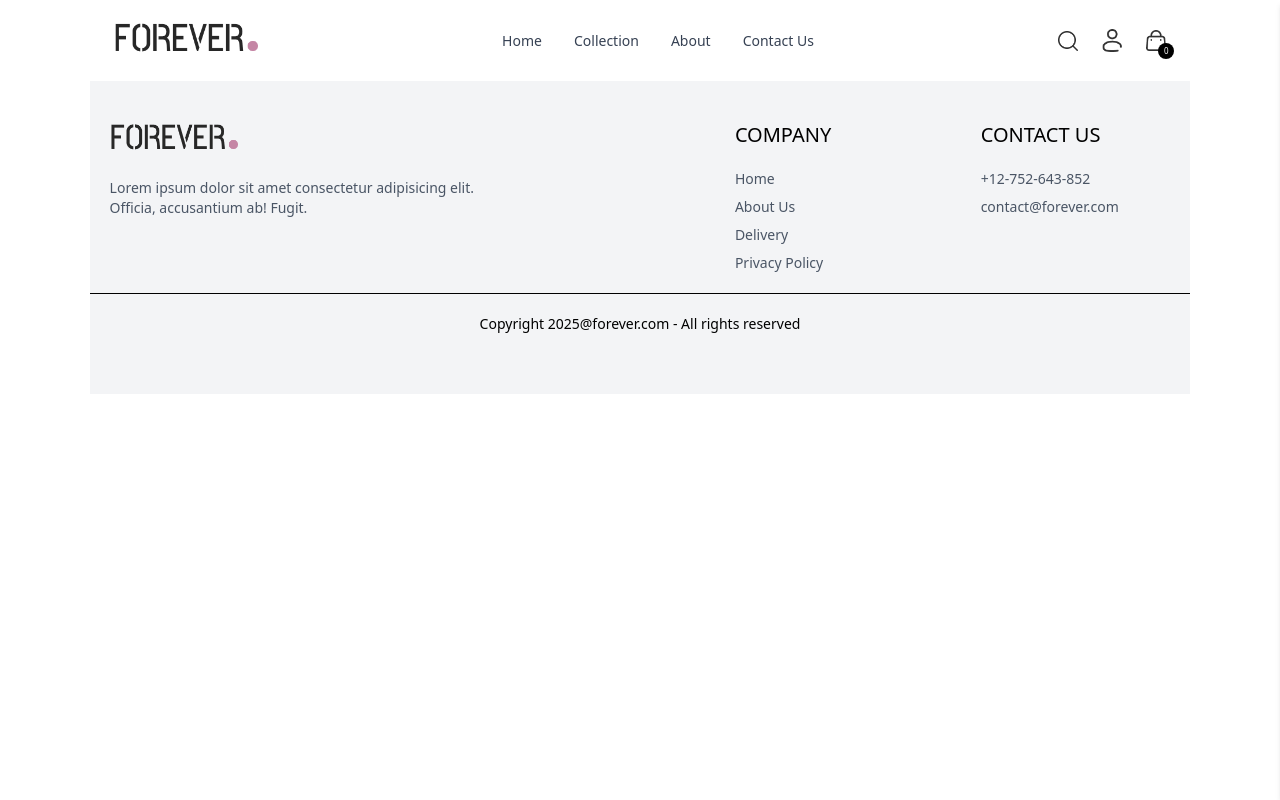
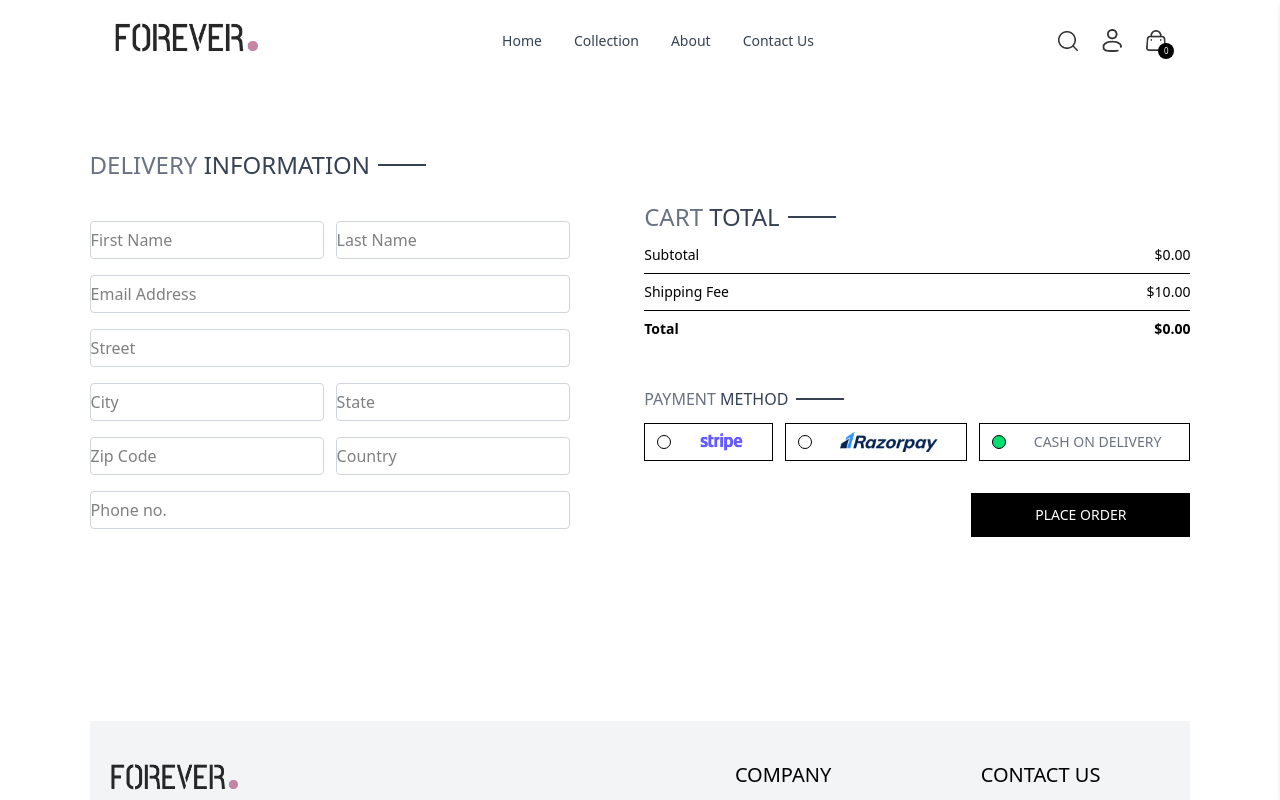
Before and after one commit to tanzeelafaheem/ECommerce, a React (Vite) app in the folder frontend/: page /place-order in a window 1280 px wide. Shown: the top 800 px of the page. Built offline with nearby package versions, Linux system fonts and the light colour scheme.

Commit message:
created PlaceOrder page

```diff
--- a/frontend/src/pages/PlaceOrder.jsx
+++ b/frontend/src/pages/PlaceOrder.jsx
@@ -1,9 +1,64 @@
-import React from 'react'
+import React, { useContext, useState } from 'react'
+import Title from '../components/Title'
+import CartTotal from '../components/CartTotal'
+import { assets } from '../assets/frontend_assets/assets'
+import { ShopContext } from '../context/ShopContext'
 
 const PlaceOrder = () => {
+  const [method,setMethod]=useState('cod');
+  const {navigate}=useContext(ShopContext);
   return (
     <div>
-
+      <div className="flex felx-col sm:flex-row justify-between gap-4 pt-5 sm:pt-14 min-h-[80vh] border-top">
+        {/* Left side */}
+        <div className="flex flex-col gap-4 w-full sm:max-w-[480px]">
+         <div className="text-xl sm:text-2xl my-3">
+          <Title text1={'DELIVERY'} text2={'INFORMATION'}/>
+         </div>
+         <div className="flex gap-3">
+          <input className='border border-gray-300 rounded py-1.5 px-3. w-full' type="text" placeholder='First Name' />
+          <input className='border border-gray-300 rounded py-1.5 px-3. w-full' type="text" placeholder='Last Name' />
+         </div>
+         <input className='border border-gray-300 rounded py-1.5 px-3. w-full' type="email" placeholder='Email Address' />
+         <input className='border border-gray-300 rounded py-1.5 px-3. w-full' type="text" placeholder='Street' />
+         <div className="flex gap-3">
+          <input className='border border-gray-300 rounded py-1.5 px-3. w-full' type="text" placeholder='City' />
+          <input className='border border-gray-300 rounded py-1.5 px-3. w-full' type="text" placeholder='State' />
+         </div>
+         <div className="flex gap-3">
+          <input className='border border-gray-300 rounded py-1.5 px-3. w-full' type="number" placeholder='Zip Code' />
+          <input className='border border-gray-300 rounded py-1.5 px-3. w-full' type="text" placeholder='Country' />
+         </div>
+         <input className='border border-gray-300 rounded py-1.5 px-3. w-full' type="tel" placeholder='Phone no.' />
+        </div>
+        {/* Right side */}
+        <div className="mt-8 ">
+        <div className="mt-8 min-w-80">
+          <CartTotal/>
+        </div>
+        <div className="mt-12">
+          <Title text1={'PAYMENT'} text2={'METHOD'}/>
+          {/* payment method selection */}
+          <div className="flex gap-3 flex-col lg:flex-row">
+            <div onClick={()=>setMethod('stripe')} className="flex items-center gap-3 border p-2 px-3 cursor-pointer">
+              <p className={`min-w-3.5 h-3.5 border rounded-full ${method==='stripe'?'bg-green-400':''} `}>  </p>
+                <img className='h-5 mx-4'src={assets.stripe_logo} alt="" />
+            </div>
+            <div  onClick={()=>setMethod('razorpay')} className="flex items-center gap-3 border p-2 px-3 cursor-pointer">
+              <p className={`min-w-3.5 h-3.5 border rounded-full ${method==='razorpay'?'bg-green-400':''}`}>  </p>
+                <img className='h-5 mx-4'src={assets.razorpay_logo} alt="" />
+            </div>
+            <div onClick={()=>setMethod('cod')} className="flex items-center gap-3 border p-2 px-3 cursor-pointer">
+              <p className={`min-w-3.5 h-3.5 border rounded-full ${method==='cod'?'bg-green-400':''}`}>  </p>
+                <p className='text-gray-500 text-sm font-medium mx-4'>CASH ON DELIVERY</p>
+            </div>
+          </div>
+          <div className="w-full text-end mt-8">
+            <button onClick={()=>navigate('/orders')}className='bg-black text-white px-16 py-3 text-sm'>PLACE ORDER</button>
+          </div>
+        </div>
+      </div>
+      </div>
     </div>
   )
 }
```
